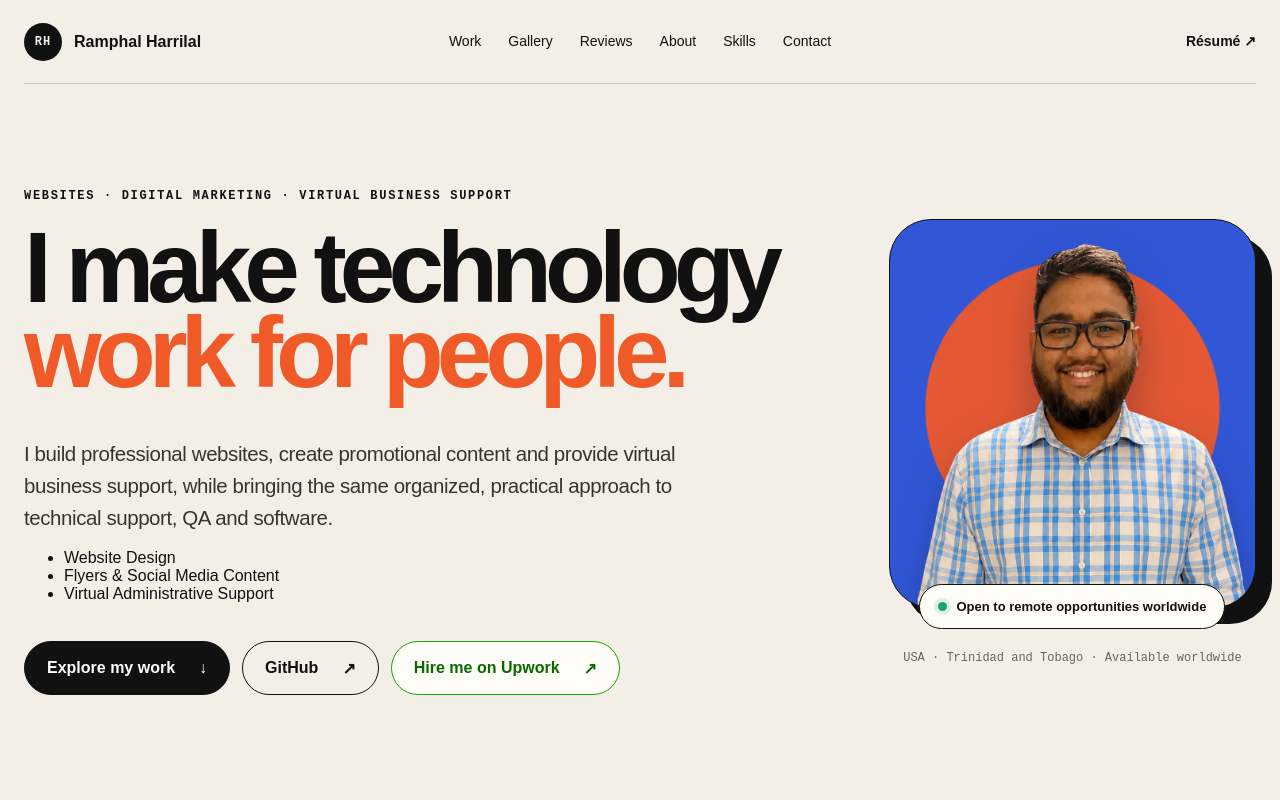
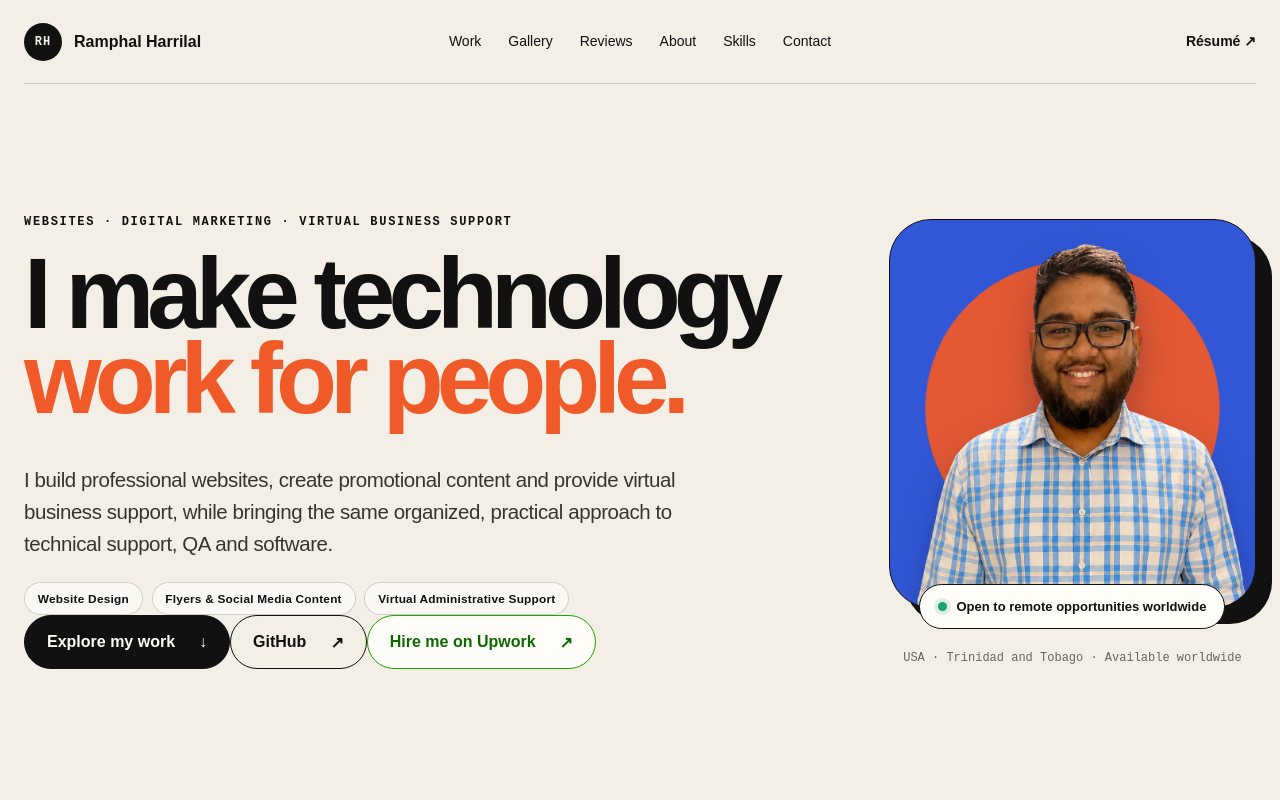
Before and after one commit to ramphalharrilal/ramphalharrilal.github.io, a Next.js app: page / in a window 1280 px wide. Shown: the top 800 px of the page. Built offline with nearby package versions, Linux system fonts and the light colour scheme.

Commit message:
Style service highlights in portfolio hero

```diff
--- a/app/globals.css
+++ b/app/globals.css
@@ -79,7 +79,27 @@ a { color: inherit; text-decoration: none; }
   max-width: 690px; margin: 42px 0 0; color: #37342f;
   font-size: clamp(18px, 1.6vw, 24px); line-height: 1.55; letter-spacing: -.02em;
 }
-.hero-actions { display: flex; flex-wrap: wrap; gap: 12px; margin-top: 38px; }
+
+.hero-services {
+  display: flex;
+  flex-wrap: wrap;
+  gap: 0.55rem;
+  margin: 1.4rem 0 0;
+  padding: 0;
+  list-style: none;
+}
+
+.hero-services li {
+  border: 1px solid var(--line);
+  border-radius: 999px;
+  padding: 0.55rem 0.8rem;
+  background: rgba(255, 255, 255, 0.58);
+  color: var(--ink);
+  font-size: 0.74rem;
+  font-weight: 800;
+  letter-spacing: 0.02em;
+}
+\n.hero-actions { display: flex; flex-wrap: wrap; gap: 12px; margin-top: 38px; }
 .button {
   min-height: 54px; padding: 0 22px; display: inline-flex; align-items: center; justify-content: center; gap: 24px;
   border: 1px solid var(--ink); border-radius: 100px; font-weight: 650; transition: transform .2s ease, background .2s ease, color .2s ease;
```
